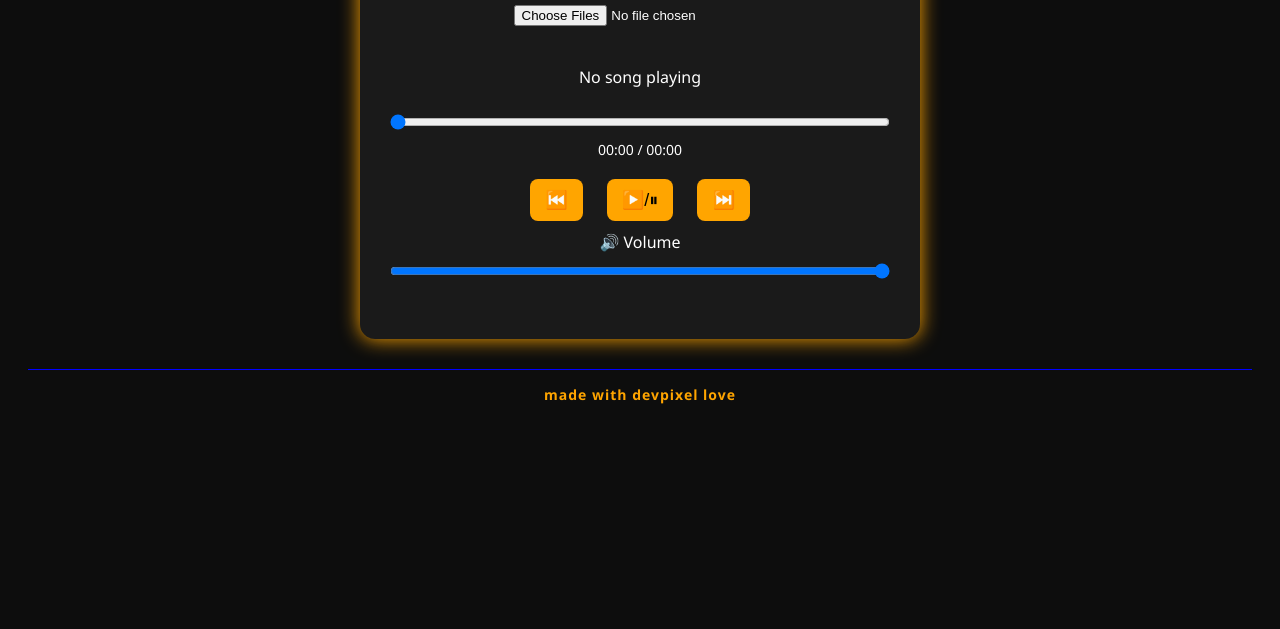
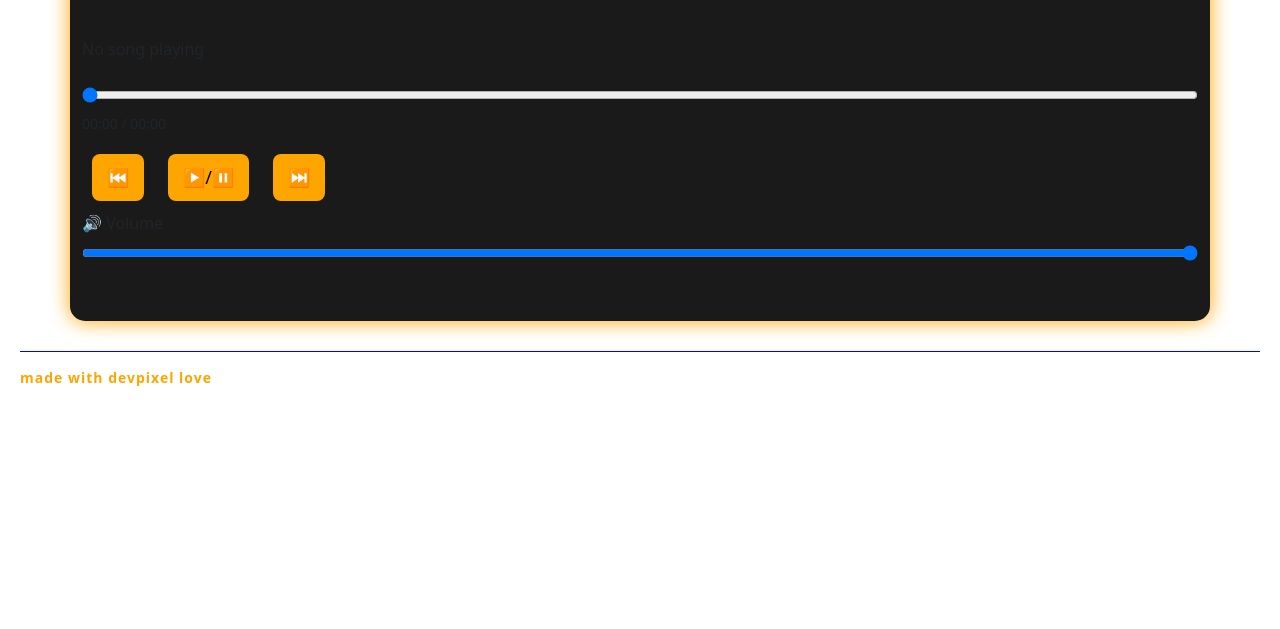
Before and after one commit to creed2110/BeatBox, a plain HTML site: page index.html in a window 1280 px wide. Shown: the part 171-800 px from the top of the page. Drawn offline with nearby package versions, Linux system fonts and the light colour scheme.

Commit message:
Update index.html

```diff
--- a/index.html
+++ b/index.html
@@ -6,6 +6,9 @@
   <link rel="stylesheet" href="style.css">
   <link rel="manifest" href="manifest.json">
   <meta name="theme-color" content="#ff8000">
+  <!-- Bootstrap 5 CDN -->
+<link href="https://cdn.jsdelivr.net/npm/bootstrap@5.3.0/dist/css/bootstrap.min.css" rel="stylesheet">
+  <meta name="viewport" content="width=device-width, initial-scale=1.0">
 </head>
 <body>
   <div class="container">
```
